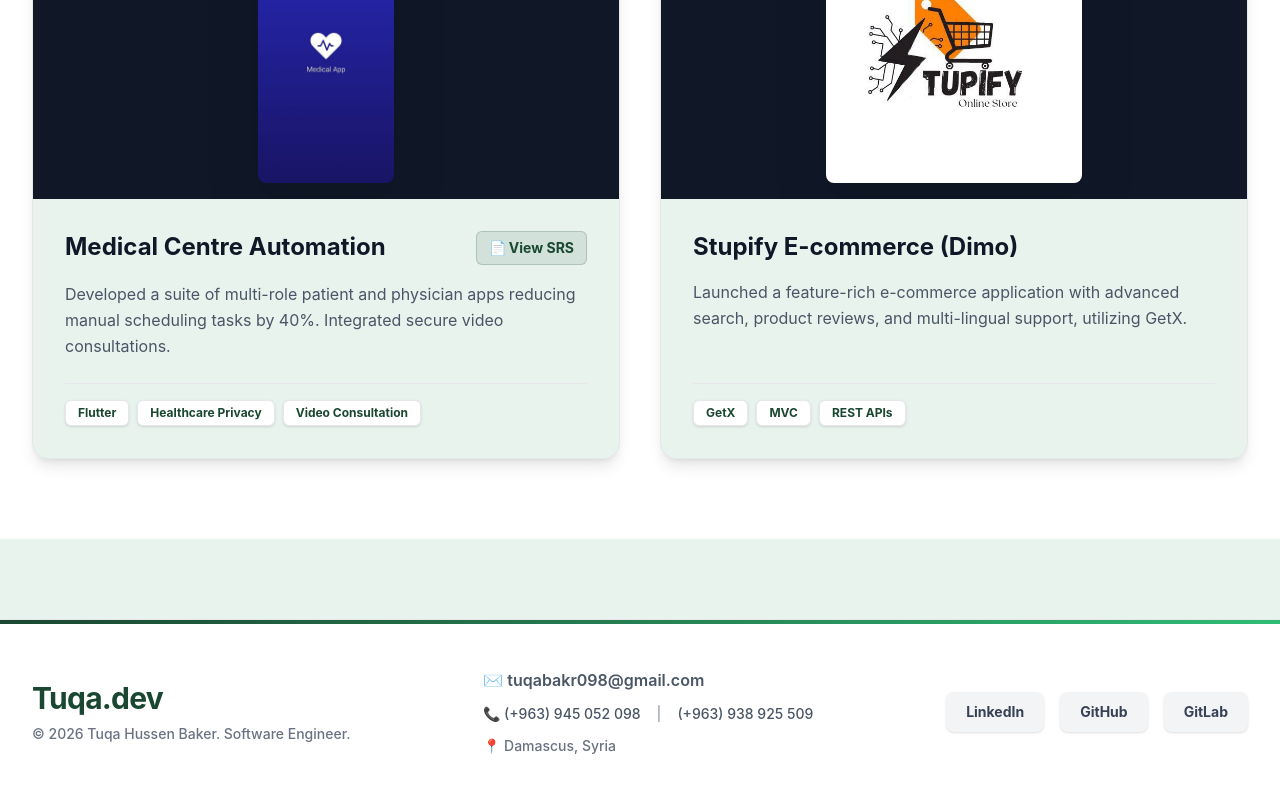
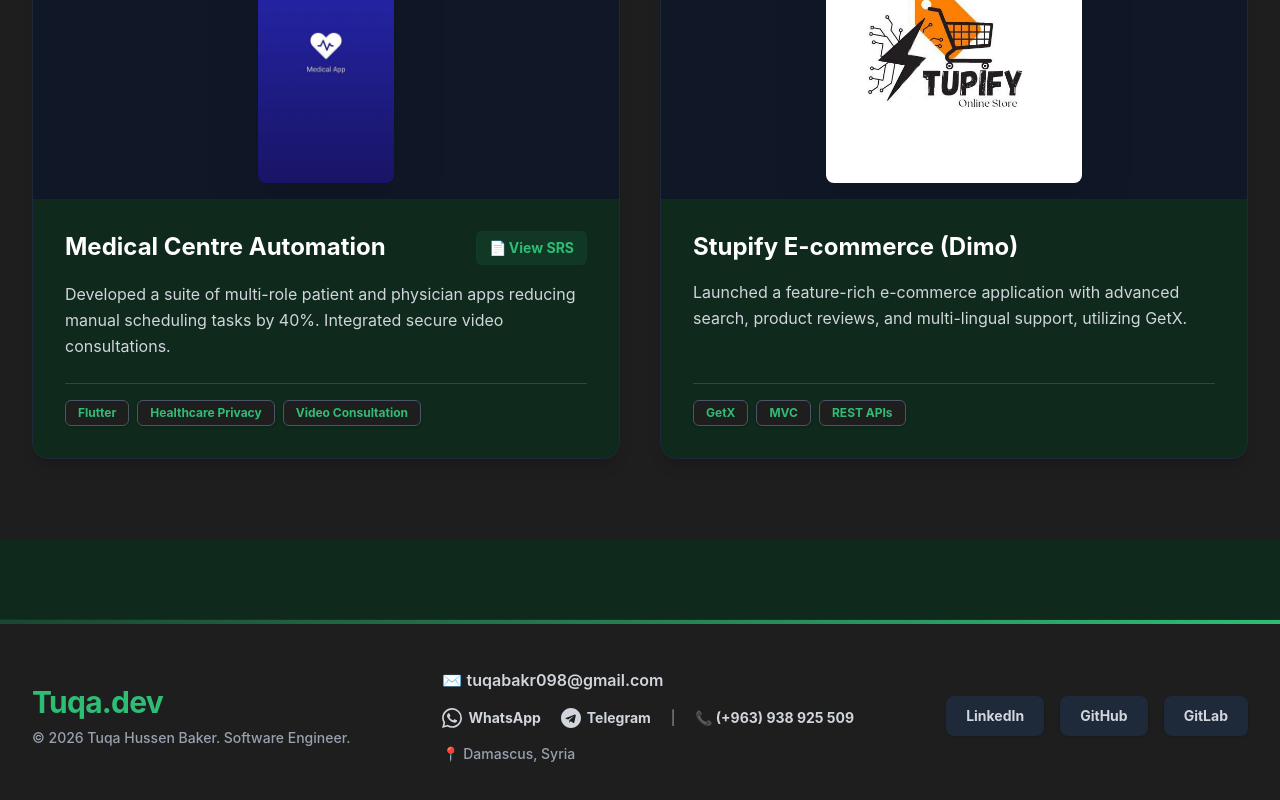
Before and after one commit to TuqaBakr/tuqa-portfolio, a Vue app: page / in a window 1280 px wide. Shown: the part 3004-3804 px from the top of the page. Built offline with nearby package versions, Linux system fonts and the light colour scheme.

Commit message:
Fixed missing image paths on GitHub Pages

```diff
--- a/src/assets/main.css
+++ b/src/assets/main.css
@@ -1,4 +1,5 @@
 @import "tailwindcss";
+@custom-variant dark (&:where(.dark, .dark *));
 
 @theme {
   /* Your custom sophisticated deep green palette */
--- a/src/components/FooterSection.vue
+++ b/src/components/FooterSection.vue
@@ -19,15 +19,32 @@ defineProps<{
         </p>
       </div>
 
-      <div class="flex flex-col items-center text-gray-600 dark:text-gray-300 text-sm gap-3" :class="isArabic ? 'md:items-start' : 'md:items-start'">
+      <div class="flex flex-col items-center text-gray-600 dark:text-gray-300 text-sm gap-4" :class="isArabic ? 'md:items-start' : 'md:items-start'">
          <a href="mailto:tuqabakr098@gmail.com" class="hover:text-brand-accent font-semibold text-base transition-colors flex items-center gap-2">
            ✉️ tuqabakr098@gmail.com
          </a>
-         <div class="flex gap-4 font-medium" :class="isArabic ? 'flex-row-reverse' : ''">
-           <span>📞 (+963) 945 052 098</span>
-           <span class="text-gray-400">|</span>
-           <span>(+963) 938 925 509</span>
+
+         <div class="flex flex-wrap justify-center gap-5 font-bold" :class="isArabic ? 'flex-row-reverse' : ''">
+
+           <a href="https://wa.me/963945052098" target="_blank" rel="noopener noreferrer" class="flex items-center gap-1.5 text-gray-700 dark:text-gray-300 hover:text-[#25D366] dark:hover:text-[#25D366] transition-colors">
+             <svg class="w-5 h-5" fill="currentColor" viewBox="0 0 24 24" xmlns="http://www.w3.org/2000/svg">
+               <path d="M17.472 14.382c-.297-.149-1.758-.867-2.03-.967-.273-.099-.471-.148-.67.15-.197.297-.767.966-.94 1.164-.173.199-.347.223-.644.075-.297-.15-1.255-.463-2.39-1.475-.883-.788-1.48-1.761-1.653-2.059-.173-.297-.018-.458.13-.606.134-.133.298-.347.446-.52.149-.174.198-.298.298-.497.099-.198.05-.371-.025-.52-.075-.149-.669-1.612-.916-2.207-.242-.579-.487-.5-.669-.51a12.8 12.8 0 0 0-.57-.01c-.198 0-.52.074-.792.372-.272.297-1.04 1.016-1.04 2.479 0 1.462 1.065 2.875 1.213 3.074.149.198 2.096 3.2 5.077 4.487.709.306 1.262.489 1.694.625.712.227 1.36.195 1.871.118.571-.085 1.758-.719 2.006-1.413.248-.694.248-1.289.173-1.413-.074-.124-.272-.198-.57-.347m-5.421 7.403h-.004a9.87 9.87 0 0 1-5.031-1.378l-.361-.214-3.741.982.998-3.648-.235-.374a9.86 9.86 0 0 1-1.51-5.26c.001-5.45 4.436-9.884 9.888-9.884 2.64 0 5.122 1.03 6.988 2.898a9.825 9.825 0 0 1 2.893 6.994c-.003 5.45-4.437 9.884-9.885 9.884m8.413-18.297A11.815 11.815 0 0 0 12.05 0C5.495 0 .16 5.335.157 11.892c0 2.096.547 4.142 1.588 5.945L.057 24l6.305-1.654a11.882 11.882 0 0 0 5.683 1.448h.005c6.554 0 11.89-5.335 11.893-11.893a11.821 11.821 0 0 0-3.48-8.413Z"/>
+             </svg>
+             WhatsApp
+           </a>
+
+           <a href="https://t.me/TuQa_Bakr" target="_blank" rel="noopener noreferrer" class="flex items-center gap-1.5 text-gray-700 dark:text-gray-300 hover:text-[#229ED9] dark:hover:text-[#229ED9] transition-colors">
+             <svg class="w-5 h-5" fill="currentColor" viewBox="0 0 24 24" xmlns="http://www.w3.org/2000/svg">
+               <path d="M12 0C5.373 0 0 5.373 0 12s5.373 12 12 12 12-5.373 12-12S18.627 0 12 0zm5.894 8.221l-1.97 9.28c-.145.658-.537.818-1.084.508l-3-2.21-1.446 1.394c-.14.18-.357.223-.548.223l.188-2.85 5.18-4.686c.223-.198-.054-.31-.346-.11l-6.4 4.024-2.76-.86c-.6-.185-.61-.6.125-.89l10.736-4.135c.498-.184.935.115.753.864z"/>
+             </svg>
+             Telegram
+           </a>
+
+           <span class="text-gray-400 font-normal hidden sm:inline">|</span>
+
+           <span class="flex items-center gap-1.5 w-full sm:w-auto justify-center">📞 (+963) 938 925 509</span>
          </div>
+
          <span class="text-gray-500 dark:text-gray-400 font-medium">
            📍 {{ isArabic ? 'دمشق، سوريا' : 'Damascus, Syria' }}
          </span>
--- a/src/components/NavBar.vue
+++ b/src/components/NavBar.vue
@@ -12,14 +12,14 @@ defineEmits(['toggleTheme', 'toggleLanguage'])
 <template>
   <nav class="fixed w-full top-0 z-50 bg-surface-light/80 dark:bg-surface-dark/80 backdrop-blur-md border-b border-gray-200 dark:border-brand transition-colors duration-300">
     <div class="max-w-7xl mx-auto px-4 sm:px-6 lg:px-8">
-      <div class="flex justify-between h-16 items-center">
+      <div class="flex justify-between h-16 items-center" :dir="isArabic ? 'rtl' : 'ltr'">
 
         <div class="flex-shrink-0 font-bold text-2xl text-brand dark:text-brand-accent">
           <span v-if="isArabic">تقى.</span>
           <span v-else>Tuqa.dev</span>
         </div>
 
-      <div class="hidden md:flex gap-8 items-center font-medium">
+        <div class="hidden md:flex gap-8 items-center font-medium">
           <a href="#about" class="hover:text-brand-accent transition-colors">{{ isArabic ? 'حول' : 'About' }}</a>
           <a href="#experience" class="hover:text-brand-accent transition-colors">{{ isArabic ? 'الخبرات' : 'Experience' }}</a>
           <a href="#projects" class="hover:text-brand-accent transition-colors">{{ isArabic ? 'المشاريع' : 'Projects' }}</a>
@@ -38,4 +38,31 @@ defineEmits(['toggleTheme', 'toggleLanguage'])
       </div>
     </div>
   </nav>
+
+  <nav class="md:hidden fixed bottom-0 w-full z-50 bg-surface-light/95 dark:bg-surface-dark/95 backdrop-blur-xl border-t border-gray-200 dark:border-gray-800 transition-colors duration-300 shadow-[0_-4px_20px_rgba(0,0,0,0.1)]">
+    <div class="flex justify-around items-center h-16 px-2" :dir="isArabic ? 'rtl' : 'ltr'">
+
+      <a href="#about" class="flex flex-col items-center justify-center w-full h-full text-gray-500 dark:text-gray-400 hover:text-brand dark:hover:text-brand-accent active:scale-95 transition-all">
+        <svg class="w-6 h-6 mb-1" fill="none" stroke="currentColor" viewBox="0 0 24 24">
+          <path stroke-linecap="round" stroke-linejoin="round" stroke-width="2" d="M16 7a4 4 0 11-8 0 4 4 0 018 0zM12 14a7 7 0 00-7 7h14a7 7 0 00-7-7z"></path>
+        </svg>
+        <span class="text-[10px] font-bold">{{ isArabic ? 'حول' : 'About' }}</span>
+      </a>
+
+      <a href="#experience" class="flex flex-col items-center justify-center w-full h-full text-gray-500 dark:text-gray-400 hover:text-brand dark:hover:text-brand-accent active:scale-95 transition-all">
+        <svg class="w-6 h-6 mb-1" fill="none" stroke="currentColor" viewBox="0 0 24 24">
+          <path stroke-linecap="round" stroke-linejoin="round" stroke-width="2" d="M21 13.255A23.931 23.931 0 0112 15c-3.183 0-6.22-.62-9-1.745M16 6V4a2 2 0 00-2-2h-4a2 2 0 00-2 2v2m4 6h.01M5 20h14a2 2 0 002-2V8a2 2 0 00-2-2H5a2 2 0 00-2 2v10a2 2 0 002 2z"></path>
+        </svg>
+        <span class="text-[10px] font-bold">{{ isArabic ? 'الخبرات' : 'Experience' }}</span>
+      </a>
+
+      <a href="#projects" class="flex flex-col items-center justify-center w-full h-full text-gray-500 dark:text-gray-400 hover:text-brand dark:hover:text-brand-accent active:scale-95 transition-all">
+        <svg class="w-6 h-6 mb-1" fill="none" stroke="currentColor" viewBox="0 0 24 24">
+          <path stroke-linecap="round" stroke-linejoin="round" stroke-width="2" d="M4 6a2 2 0 012-2h2a2 2 0 012 2v2a2 2 0 01-2 2H6a2 2 0 01-2-2V6zM14 6a2 2 0 012-2h2a2 2 0 012 2v2a2 2 0 01-2 2h-2a2 2 0 01-2-2V6zM4 16a2 2 0 012-2h2a2 2 0 012 2v2a2 2 0 01-2 2H6a2 2 0 01-2-2v-2zM14 16a2 2 0 012-2h2a2 2 0 012 2v2a2 2 0 01-2 2h-2a2 2 0 01-2-2v-2z"></path>
+        </svg>
+        <span class="text-[10px] font-bold">{{ isArabic ? 'المشاريع' : 'Projects' }}</span>
+      </a>
+
+    </div>
+  </nav>
 </template>
```
